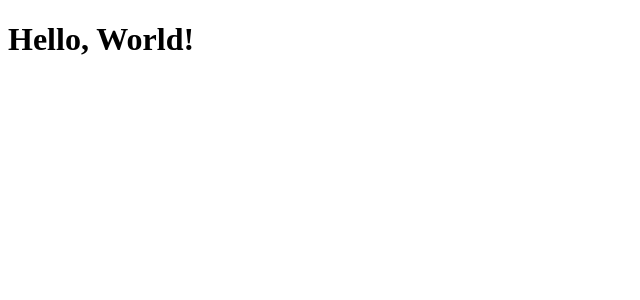
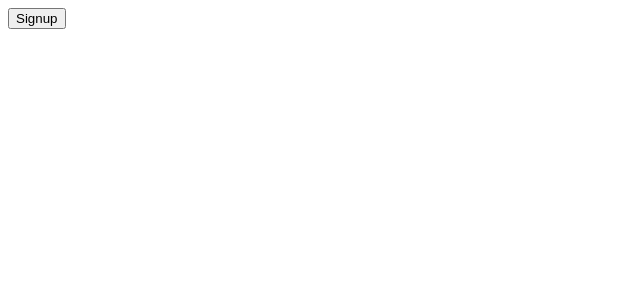
Before and after one commit to mpandurovic/node-react-template, a React app: page /signup in a window 1280 px wide. Shown: the top 300 px of the page, without its empty margins (0-640 px from the left). Built offline with nearby package versions, Linux system fonts and the light colour scheme.

Commit message:
Integrate react-router

```diff
--- a/package.json
+++ b/package.json
@@ -20,6 +20,7 @@
     "react": "^16.5.2",
     "react-dom": "^16.5.2",
     "react-redux": "^5.0.7",
+    "react-router-dom": "^4.3.1",
     "redux": "^4.0.0",
     "redux-thunk": "^2.3.0"
   },
--- /dev/null
+++ b/src/client/components/Buton/Button.js
@@ -0,0 +1,13 @@
+import React from 'react';
+
+class Button extends React.Component {
+
+  render() {
+    return (
+      <button type="submit">{this.props.label}</button>
+    )
+  }
+
+};
+
+export default Button;
--- a/src/client/containers/App.js
+++ b/src/client/containers/App.js
@@ -1,8 +1,12 @@
 import React from 'react';
+import { BrowserRouter as Router, Route } from 'react-router-dom';
+import Signup from './auth/Signup';
+import Dashboard from './Dashboard';
 
 const App = () => (
   <div>
-    <h1>Hello, World!</h1>
+    <Route exact path="/" component={Dashboard} />
+    <Route exact path="/signup" component={Signup} />
   </div>
 );
 
--- /dev/null
+++ b/src/client/containers/Dashboard.js
@@ -0,0 +1,16 @@
+import React from 'react';
+import { Link } from "react-router-dom";
+
+class Dashboard extends React.Component {
+
+  render() {
+    return (
+      <div>
+        <h1>Hello, World!</h1>
+        <Link to="/signup">Signup</Link>
+      </div>
+    );
+  }
+}
+
+export default Dashboard;
--- /dev/null
+++ b/src/client/containers/auth/Signup.js
@@ -0,0 +1,15 @@
+import React from 'react';
+import Button from '../../components/Buton/Button';
+
+class Signup extends React.Component {
+
+  render() {
+    return (
+      <div>
+        <Button label="Signup"/>
+      </div>
+    );
+  }
+}
+
+export default Signup;
--- a/src/client/index.js
+++ b/src/client/index.js
@@ -1,5 +1,10 @@
 import React from 'react';
 import ReactDOM from 'react-dom';
+import { BrowserRouter as Router } from 'react-router-dom';
 import App from './containers/App';
 
-ReactDOM.render(<App />, document.getElementById('root'));
+ReactDOM.render((
+  <Router>
+    <App />
+  </Router>
+), document.getElementById('root'));
```
